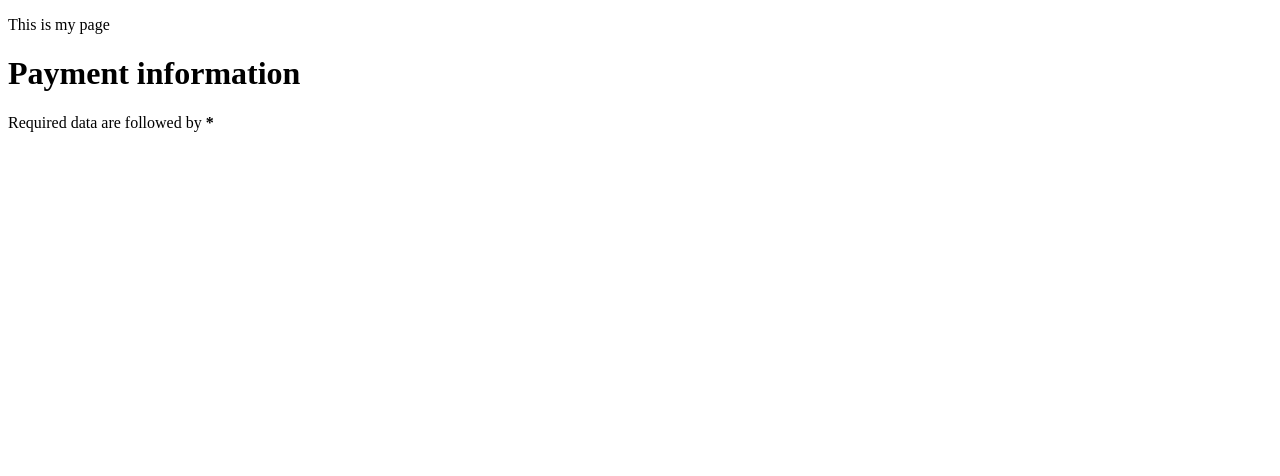
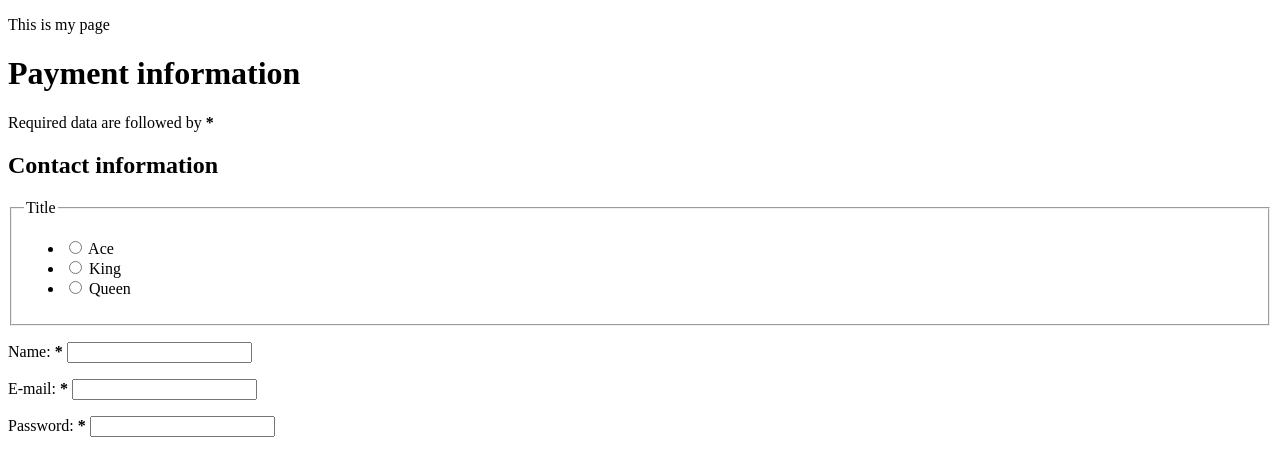
Before and after one commit to Rinhare/formExercise2, a plain HTML site: page index.html in a window 1280 px wide. Drawn offline with Linux system fonts and the light colour scheme.

Commit message:
first part

```diff
--- a/index.html
+++ b/index.html
@@ -14,6 +14,54 @@
         Required data are followed by
         <strong><span aria-label="Required">*</span></strong>
       </p>
+
+      <section>
+        <h2>Contact information</h2>
+        <fieldset>
+          <legend>Title</legend>
+          <ul>
+              <li>
+                <label for="title_1">
+                  <input type="radio" id="title_1" name="title" value="A" />
+                  Ace
+                </label>
+              </li>
+              <li>
+                <label for="title_3">
+                  <input type="radio" id="title_3" name="title" value="K" />
+                  King
+                </label>
+              </li>
+              <li>
+                <label for="title_2">
+                  <input type="radio" id="title_2" name="title" value="Q" />
+                  Queen
+                </label>
+              </li>
+          </ul>
+        </fieldset>
+        <p>
+          <label for="name">
+            <span>Name: </span>
+            <strong><span aria-label="required">*</span></strong>
+          </label>
+          <input type="text" id="name" name="username" required/>
+        </p>
+        <p>
+          <label for="email">
+            <span>E-mail: </span>
+            <strong><span aria-label="required">*</span></strong>
+          </label>
+          <input type="email" id="mail" name="usermail" required/>
+        </p>
+        <p>
+          <label for="pwd">
+            <span>Password: </span>
+            <strong><span aria-label="required">*</span></strong>
+          </label>
+          <input type="password" id="pwd" name="password" required />
+        </p>
+      </section>
     </form>
   </body>
 </html>
```
